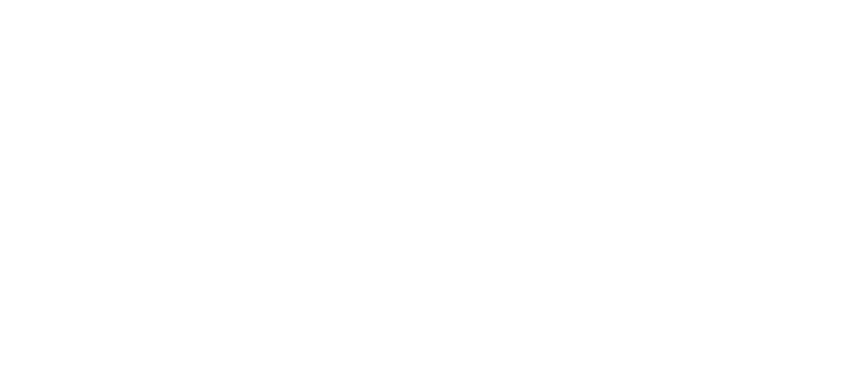
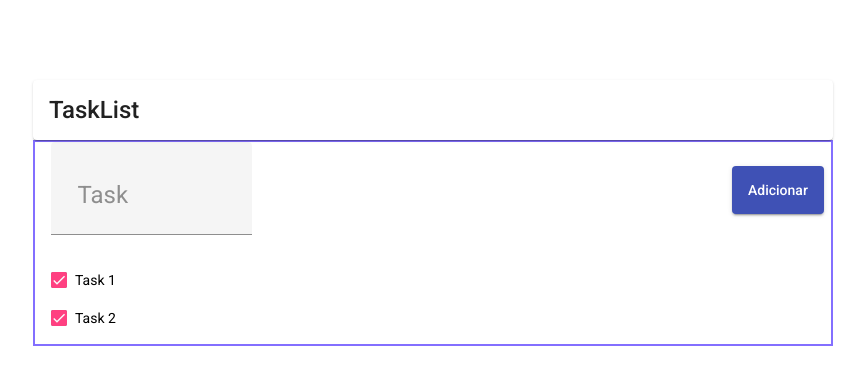
Before and after one commit to rlima-nogueira/front-challenge, an Angular app: page / in a window 1280 px wide. Shown: the top 384 px of the page, without its empty margins (207-1072 px from the left). Built offline with nearby package versions, Linux system fonts and the light colour scheme.

Commit message:
Montado escopo

```diff
--- a/src/app/app.component.html
+++ b/src/app/app.component.html
@@ -0,0 +1 @@
+<app-task-list></app-task-list>
--- /dev/null
+++ b/src/app/task-list/task-list.component.html
@@ -0,0 +1,24 @@
+<main>
+  <section>
+    <mat-card>
+      <mat-card-title>TaskList</mat-card-title>
+    </mat-card>
+
+      <form [formGroup]="tasks">
+        <mat-card-content>
+          <div class="conteudo">
+            <div class="input-button">
+              <mat-form-field appearance="fill">
+                <input matInput class="input" formControlName="task" name="task" placeholder="Task" required>
+              </mat-form-field>
+              <button mat-raised-button color="primary" (click)="taskSave()">Adicionar</button>
+            </div>
+
+            <mat-list-item *ngFor="let task of taskList">
+              <p><mat-checkbox formControlName="checkBoxTask">{{ task.name }}</mat-checkbox></p>
+            </mat-list-item>
+          </div>
+        </mat-card-content>
+      </form>
+  </section>
+</main>
--- /dev/null
+++ b/src/app/task-list/task-list.component.scss
@@ -0,0 +1,38 @@
+main {
+  width: 100%;
+  height: 100vh;
+  display: flex;
+  justify-content: center;
+  align-items: center;
+
+  section {
+    height: 40rem;
+    width: 50rem;
+
+  }
+
+  mat-card-content {
+    border: 2px solid #836FFF;
+
+    .conteudo {
+      margin-left: 1rem;
+
+      .input-button {
+        display: flex;
+
+        .input {
+          width: 37rem;
+          border-radius: 5rem;
+          padding: 1rem;
+          outline: none;
+          font-size: 1.5rem;
+        }
+        button {
+          height: 3rem;
+          margin: 1.5rem 0 0 30rem;
+        }
+      }
+    }
+  }
+
+}
--- /dev/null
+++ b/src/app/task-list/task-list.component.ts
@@ -0,0 +1,41 @@
+import { Component, OnInit } from '@angular/core';
+import { FormBuilder, FormControl, FormGroup, Validators } from '@angular/forms';
+
+@Component({
+  selector: 'app-task-list',
+  templateUrl: './task-list.component.html',
+  styleUrls: ['./task-list.component.scss']
+})
+export class TaskListComponent implements OnInit {
+
+  public tasks: FormGroup;
+  public taskList: Array<object>;
+
+  constructor(
+    private formBuilder: FormBuilder
+  ) { }
+
+  public ngOnInit(): void {
+
+    this.taskList = [
+      {
+        "id": 1,
+        "name": "Task 1",
+      },
+      {
+        "id": 2,
+        "name": "Task 2",
+      },
+    ]
+
+    this.tasks = this.formBuilder.group({
+      checkBoxTask: new FormControl([]),
+      task: new FormControl(''),
+    });
+  }
+
+  public taskSave(): void {
+      console.log(this.tasks.value.task);
+  }
+
+}
```
Also changed, not shown: src/app/app.module.ts (+4 -5 lines), src/app/task-list/task-list.module.ts (added, +35 -0 lines), 1 other file (tests, documents, lock files or other folders).
